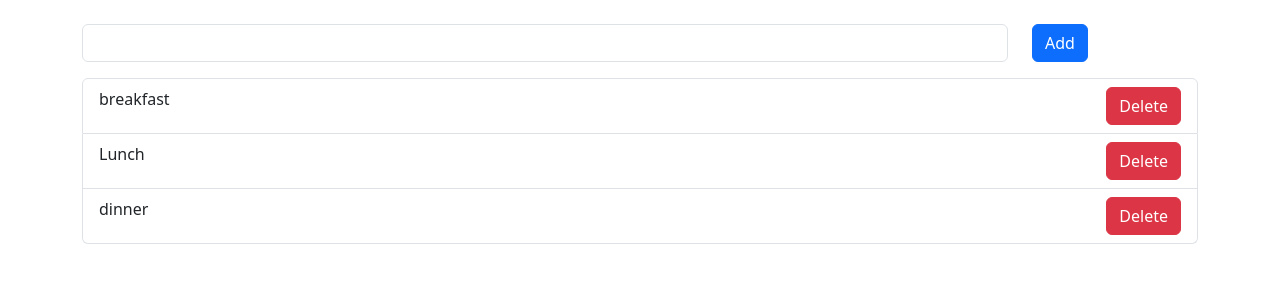
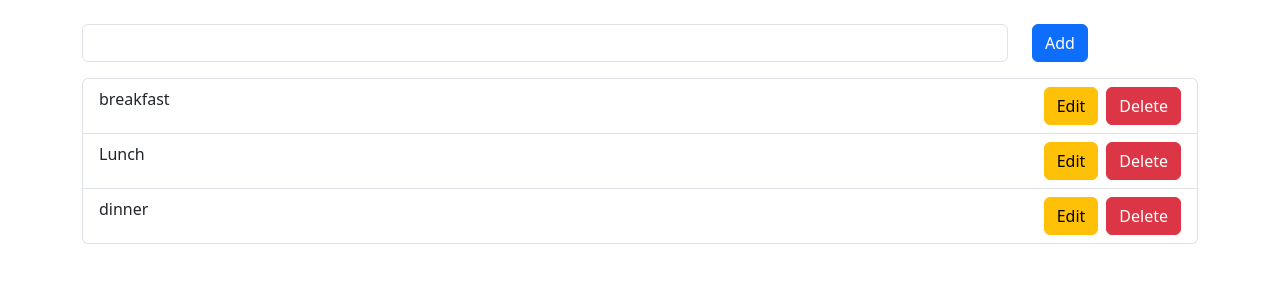
Before and after one commit to saurabhprasadsah/Redux-Todo-App, a React (Create React App) app: page / in a window 1280 px wide. Shown: the top 300 px of the page. Built offline with nearby package versions, Linux system fonts and the light colour scheme.

Commit message:
deletetoaapp

```diff
--- a/src/components/functional/List.jsx
+++ b/src/components/functional/List.jsx
@@ -14,8 +14,17 @@ export default function List() {
           <li className='list-group-item d-flex justify-content-between' key={index}>
            <div>{todo}</div>
            <div>
+
+            <button className='btn btn-warning mx-2' onClick={()=> dispatch({
+                type: "EDIT_TODO",
+                payload:{
+                  index: index,
+                  data: todo
+                }
+
+            })}>Edit</button>
+
             <button  className='btn btn-danger'  onClick={()=> dispatch({
-
               type:"DELETE_TODO",
               payload: todo
 
--- a/src/store/reducer/todo.reducer.js
+++ b/src/store/reducer/todo.reducer.js
@@ -1,6 +1,13 @@
 
 const initialstate = {
-   todos: ['breakfast', 'Lunch', 'dinner']
+   todos: ['breakfast', 'Lunch', 'dinner'],
+
+   editData: {
+      index : '',
+      data:''
+      }
+
+
 }
 export const TodoReducer = (state = initialstate, action) => {
    console.log(action);
```
